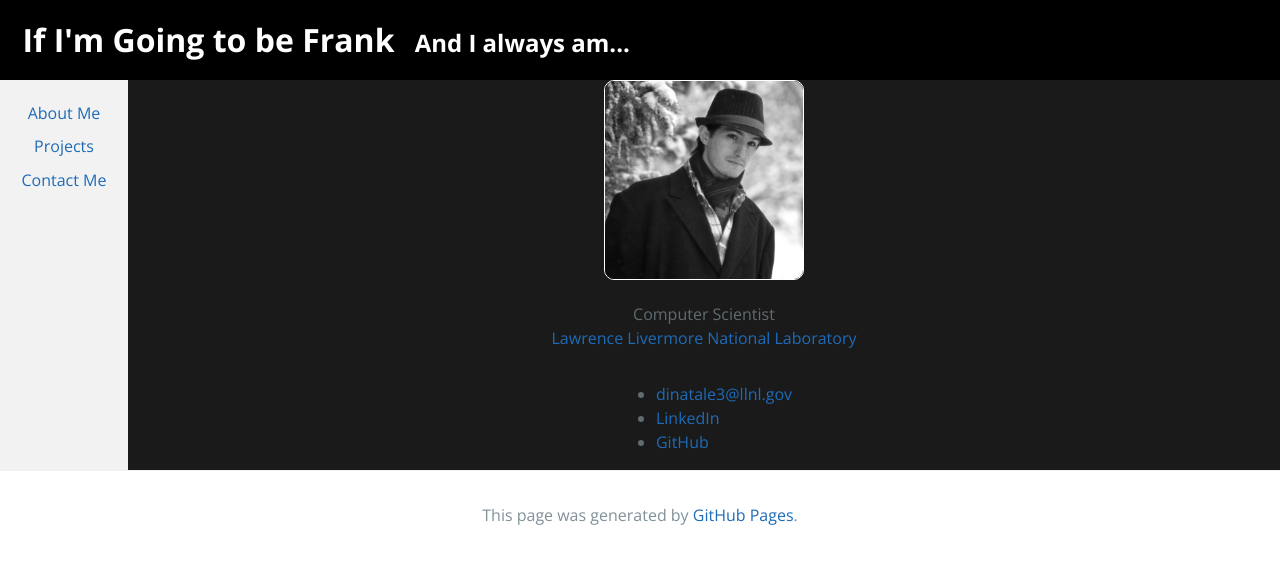
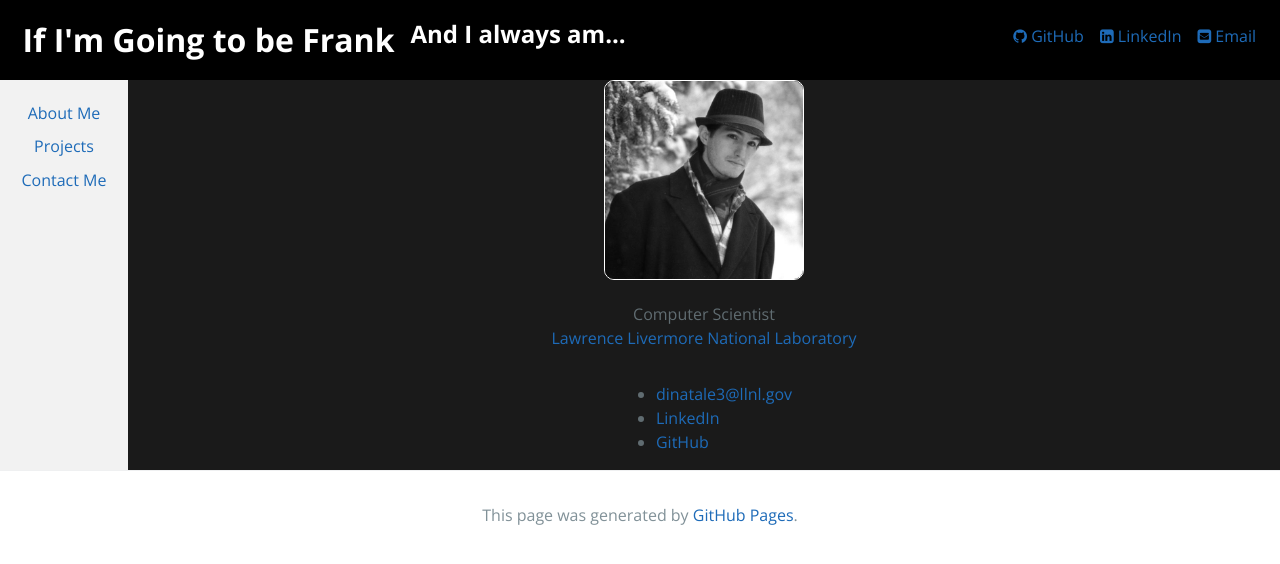
Before and after one commit to FrankD412/frankd412.github.io, a Jekyll site: the page built from index.html, in a window 1280 px wide. Shown: the top 564 px of the page. Built offline with Jekyll 4.4.1, drawn with Linux system fonts in a browser that asks for light colours; nearby versions of some CDN libraries.

Commit message:
Addition of external profiles to top bar.

```diff
--- a/_layouts/default.html
+++ b/_layouts/default.html
@@ -2,7 +2,7 @@
 <html lang="{{ site.lang | default: "en-US" }}">
   <head>
     <meta charset="UTF-8">
-
+    <link href="//maxcdn.bootstrapcdn.com/font-awesome/4.2.0/css/font-awesome.min.css" rel="stylesheet"/>
     {% seo %}
     <meta name="viewport" content="width=device-width, initial-scale=1">
     <meta name="theme-color" content="#157878">
@@ -11,14 +11,28 @@
   </head>
   <body>
     <div class="page-header">
-        <h1 class="project-header">{{ site.title | default: site.github.repository_name }}</h1>
-        <h2 class="project-header fade-in-up">{{ site.description | default: site.github.project_tagline }}</h2>
+        <section class="header-section">
+            <h1 class="project-header">
+                {{ site.title | default: site.github.repository_name }}
+            </h1>
+            <h2 class="project-header fade-in-up">
+                {{ site.description | default: site.github.project_tagline }}
+            </h2>
+        </section>
+        <section class="header-section contact-item">
+            {% for contact in site.data.contact %}
+                <a class="contact-item" href="{{ contact.url }}">
+                    <i class="{{ contact.icon }}"></i>
+                    {{ contact.name }}
+                </a>
+            {% endfor %}
+        </section>
     </div>
     <div class="default-content">
         <section class="navigation">
             <ul class="navigation">
                 {% for nav in site.data.navigation %}
-                  <li class="navigation"><a href="{{ site.url }}{{ nav.href }}">{{ nav.title }}</a></li>
+                    <li class="navigation"><a href="{{ site.url }}{{ nav.href }}">{{ nav.title }}</a></li>
                 {% endfor %}
             </ul>
         </section>
--- a/assets/css/style.scss
+++ b/assets/css/style.scss
@@ -55,13 +55,31 @@
 
 h2.project-header {
   margin: 0;
-  display: inline-flex;
+}
+
+a.contact-item {
+    margin: 0.5em;
+}
+
+i.contact-item {
+    margin-right: 0.5em;
+}
+
+section.contact-item {
+    justify-self: right;
 }
 
 .page-header {
-  color: $header-heading-color;
-  background-color: $header-bg-color;
-  padding: 1em;
+    display: grid;
+    color: $header-heading-color;
+    background-color: $header-bg-color;
+    grid-template-columns: 75% auto;
+    padding: 1em;
+}
+
+.header-section {
+    margin: 0;
+    display: inline-flex;
 }
 
 ul.index-bio {
```
Also changed, not shown: _data/contact.yml (added, +11 -0 lines).
